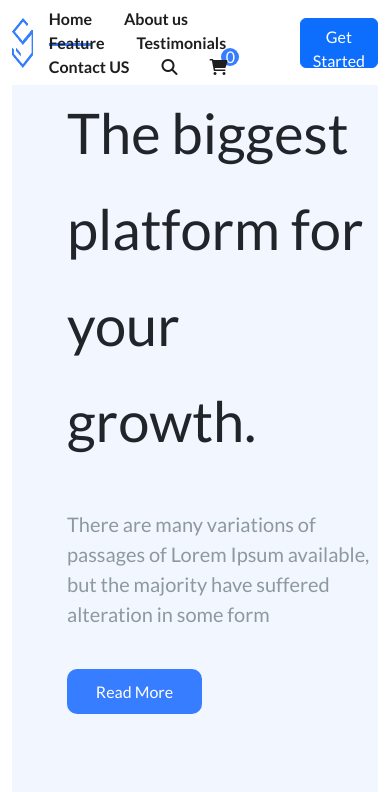
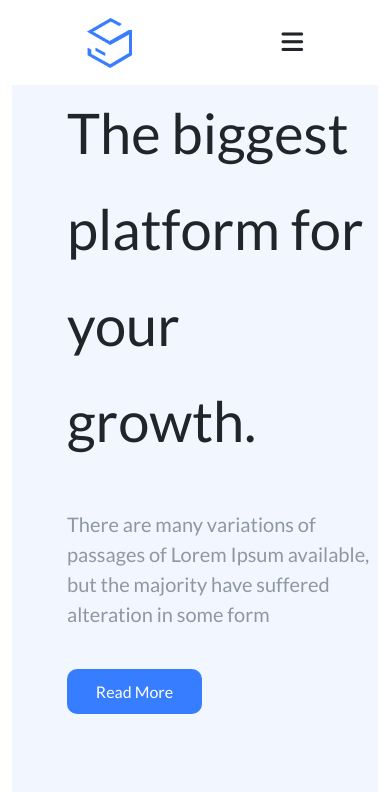
Before and after one commit to TheMrStraffy/proj-html-vuejs, a Vue app: page / in a window 390 px wide. Shown: the top 792 px of the page. Built offline with nearby package versions, Linux system fonts and the light colour scheme.

Commit message:
[added] hamburger but no dropdown

```diff
--- a/src/components/HeaderApp.vue
+++ b/src/components/HeaderApp.vue
@@ -11,13 +11,14 @@ export default {
   }
 }
 </script>
+
 <template>
   <header id="topPage" class="d-flex justify-content-around align-items-center">
-    <div class="logo align-items-center ">
+    <div class="logo align-items-center col-3">
         <img src="../assets/img/logo-2.png" alt="sb-marketing Logo">
     </div>
 
-    <nav class="d-flex align-items-center" >
+    <nav class="d-flex d-none d-xxl-block align-items-center col-8" >
       <ul class="d-flex align-items-center mb-0 flex-wrap">
         <li class="mx-3"
         v-for="(item, index) in store.menu" :key="index"
@@ -35,9 +36,18 @@ export default {
             <span class="shopItems">0</span>
 
           </li>
+      <button type="button" class="btn btn-primary">Get Started</button>
       </ul>
-      <button type="button" class="btn btn-primary">Get Started</button>
+
+
+
     </nav>
+
+    <nav class="d-flex d-xxl-none d-xxl-block">
+          <i class="fa-solid fa-bars fs-2 "></i>
+    </nav>
+
+
   </header>
 </template>
 
```
